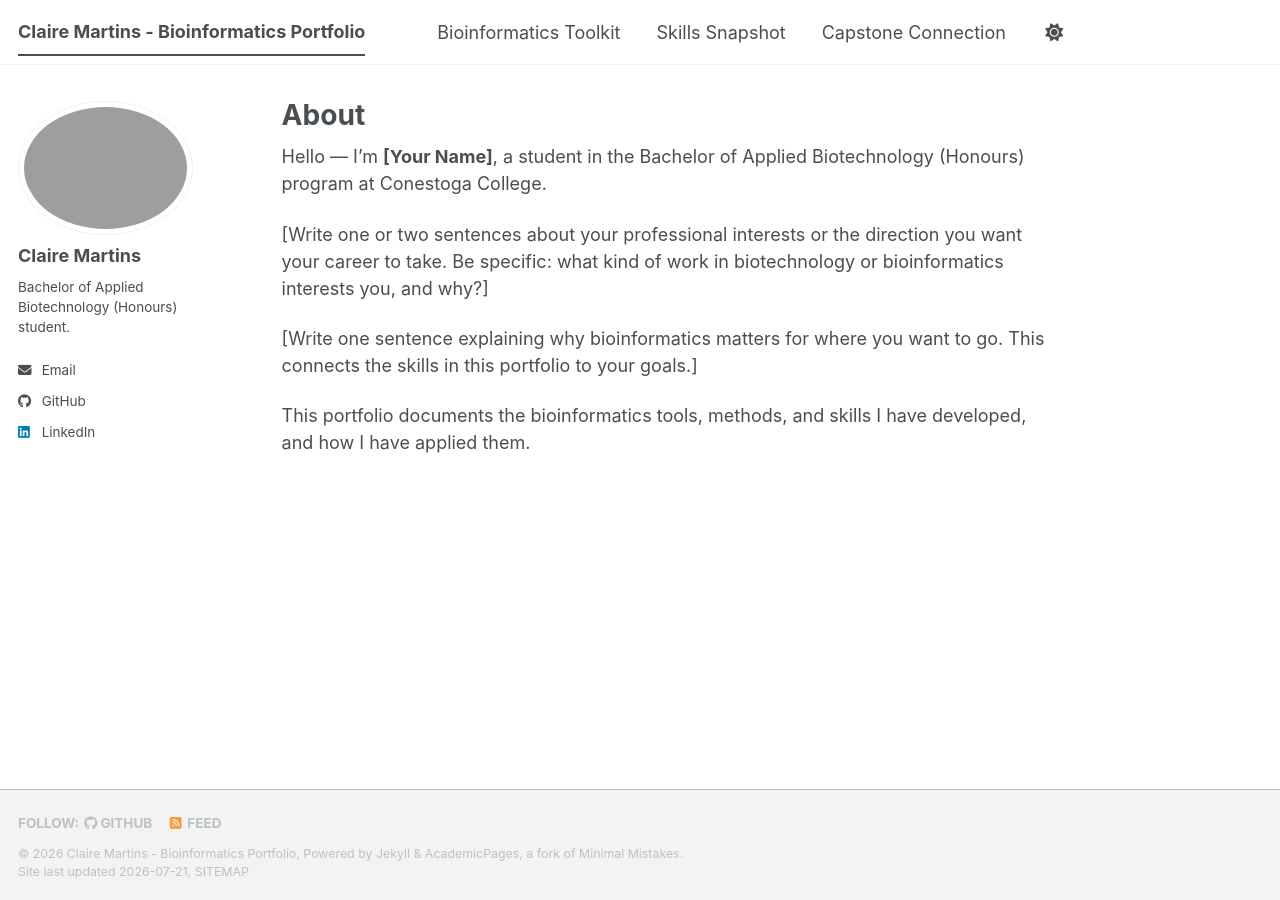
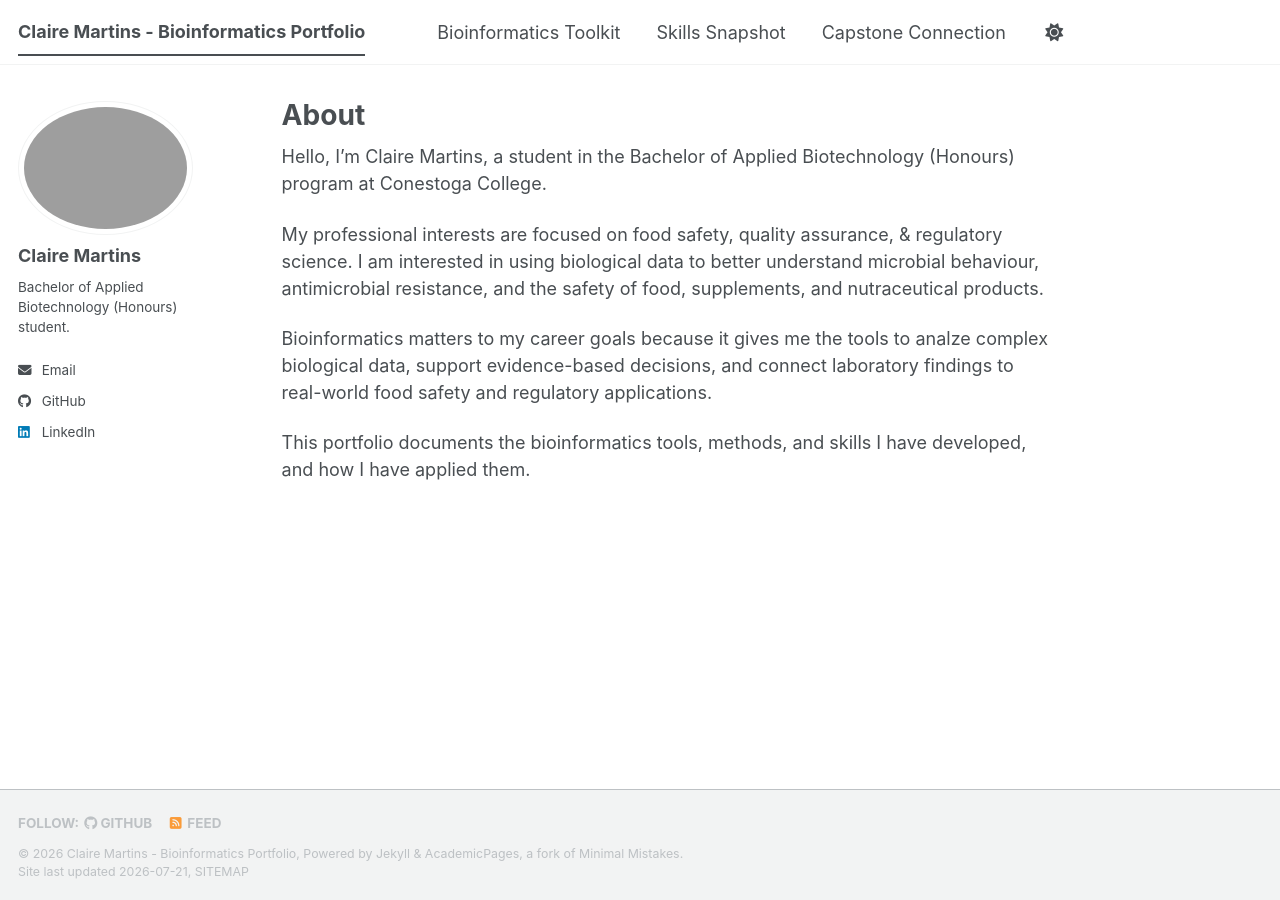
Before and after one commit to claire-martins/biot74000-portfolio, a Jekyll site: the page built from _pages/about.md, in a window 1280 px wide. Built offline with Jekyll 4.4.1, drawn with Linux system fonts in a browser that asks for light colours; a script bundle is joined from its source files by our own code; library files that are not in the unit come from our copies.

Commit message:
Update about.md

```diff
--- a/_pages/about.md
+++ b/_pages/about.md
@@ -29,15 +29,11 @@ redirect_from:
   ============================================================================
 -->
 
-Hello — I'm **[Your Name]**, a student in the Bachelor of Applied Biotechnology
-(Honours) program at Conestoga College.
+Hello, I'm Claire Martins, a student in the Bachelor of Applied Biotechnology (Honours) program at Conestoga College.
 
-[Write one or two sentences about your professional interests or the direction
-you want your career to take. Be specific: what kind of work in biotechnology
-or bioinformatics interests you, and why?]
+My professional interests are focused on food safety, quality assurance, & regulatory science. I am interested in using biological data to better understand microbial behaviour, antimicrobial resistance, and the safety of food, supplements, and nutraceutical products.
 
-[Write one sentence explaining why bioinformatics matters for where you want to
-go. This connects the skills in this portfolio to your goals.]
+Bioinformatics matters to my career goals because it gives me the tools to analze complex biological data, support evidence-based decisions, and connect laboratory findings to real-world food safety and regulatory applications.
 
 This portfolio documents the bioinformatics tools, methods, and skills I have
 developed, and how I have applied them.
```
